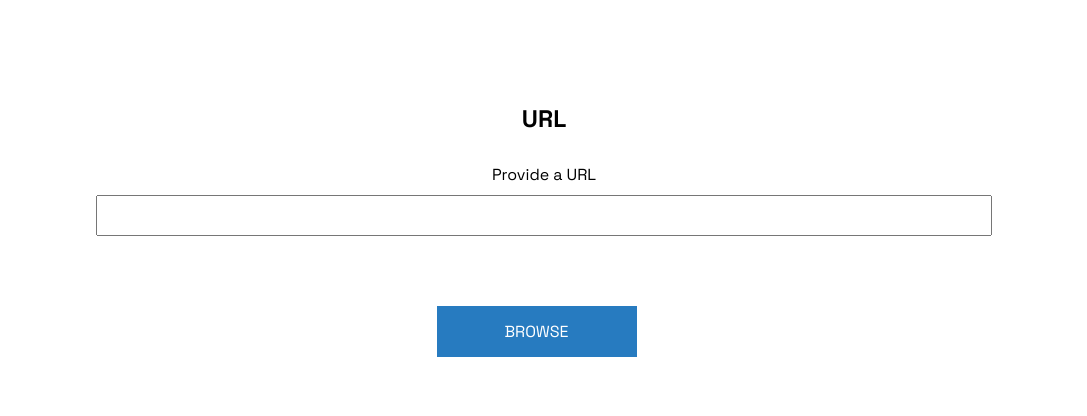
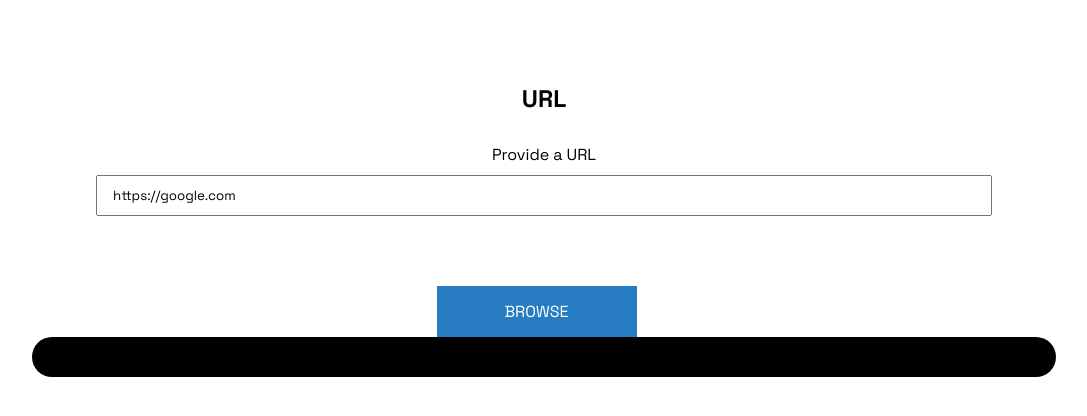
Before and after one commit to KrishnanRGithub/rendering-in-cloud, a React (Create React App) app in the folder client/: page / in a window 1280 px wide. Shown: the top 416 px of the page, without its empty margins (96-1183 px from the left). Built offline with nearby package versions, Linux system fonts and the light colour scheme; no server answers.

Commit message:
added some data

```diff
--- a/client/src/components/Home.js
+++ b/client/src/components/Home.js
@@ -1,10 +1,10 @@
 import React, { useCallback, useState } from "react";
 import Modal from "./Modal";
-
+const VRAPP_URL="https://google.com"
 const Home = () => {
   console.log("aaaa");
-  const [url, setURL] = useState("");
-  const [show, setShow] = useState(false);
+  const [url, setURL] = useState(VRAPP_URL);
+  const [show, setShow] = useState(true);
   const handleCreateChannel = useCallback(() => {
     setShow(true);
   }, []);
```
Also changed, not shown: 2 other files (tests, documents, lock files or other folders).
